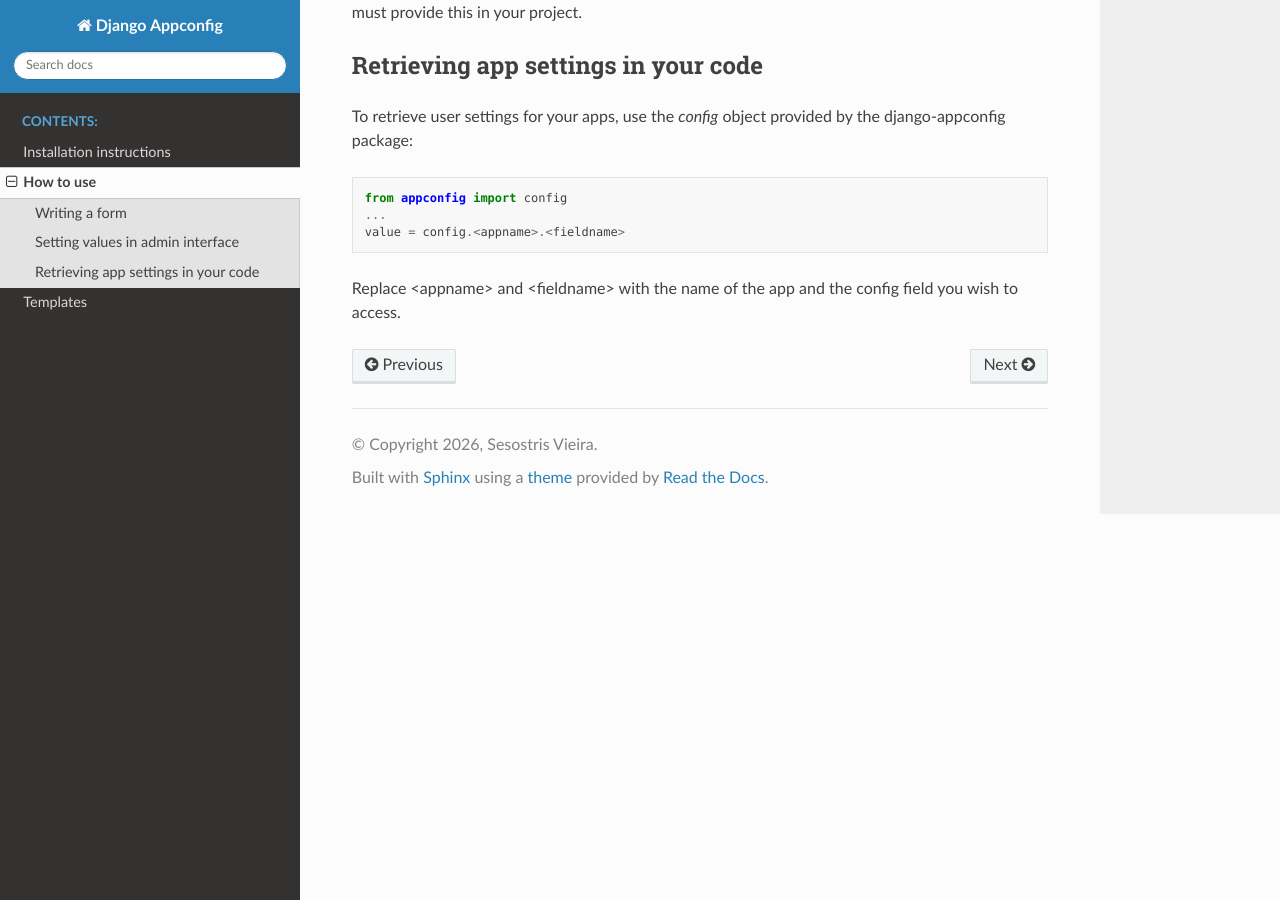
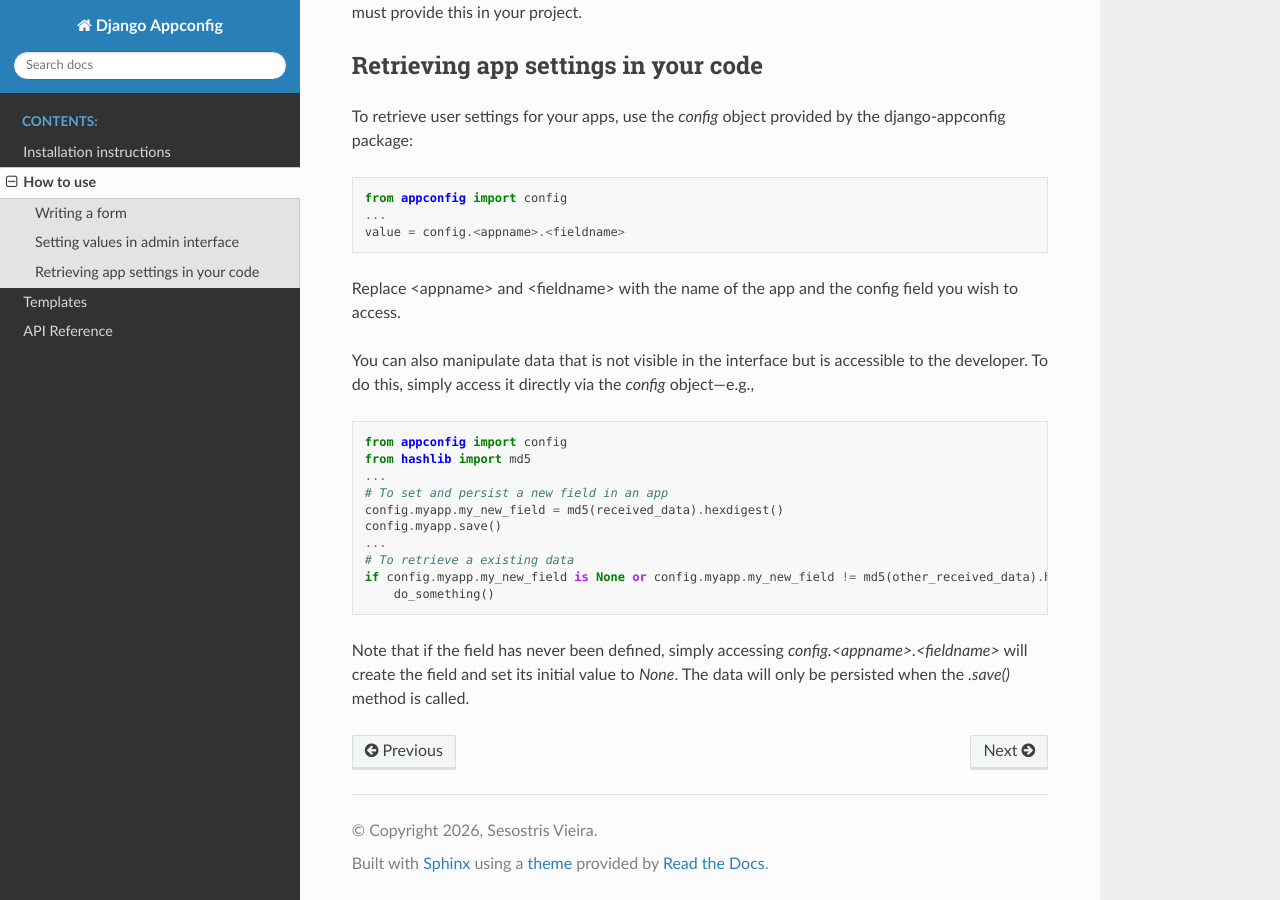
Before and after one commit to interlegis/django-appconfig, a Sphinx documentation site: the page built from docs/source/how_to_use.rst, in a window 1280 px wide and 900 px high, scrolled down 964 px. Built offline with Sphinx 7.4.7 and the Read the Docs theme 3.1.0, drawn with Linux system fonts in a browser that asks for light colours.

Commit message:
Update documentation

```diff
--- a/docs/source/how_to_use.rst
+++ b/docs/source/how_to_use.rst
@@ -52,3 +52,20 @@ To retrieve user settings for your apps, use the `config` object provided by the
 
 
 Replace <appname> and <fieldname> with the name of the app and the config field you wish to access.
+
+You can also manipulate data that is not visible in the interface but is accessible to the developer. To do this, simply access it directly via the `config` object—e.g.,
+
+.. code-block:: python
+
+    from appconfig import config
+    from hashlib import md5
+    ...
+    # To set and persist a new field in an app
+    config.myapp.my_new_field = md5(received_data).hexdigest()
+    config.myapp.save()
+    ...
+    # To retrieve a existing data
+    if config.myapp.my_new_field is None or config.myapp.my_new_field != md5(other_received_data).hexdigest():
+        do_something()
+
+Note that if the field has never been defined, simply accessing `config.<appname>.<fieldname>` will create the field and set its initial value to `None`. The data will only be persisted when the `.save()` method is called.
--- a/docs/source/index.rst
+++ b/docs/source/index.rst
@@ -16,6 +16,8 @@ Normally, this type of data is usually kept in the `settings.py` project
 file. But if this data changes with a moderate or hight frequency, we need
 redeploy the project whenever a change is made.
 
+There is also data that needs to be persisted for use at different stages of a process lifecycle, such as the date of the last execution or a hash of data fetched from the web.
+
 An alternative is to write a Model to persist these data in the database, but
 this type of model has no one relationship with other models in project, they
 appear to be "floating" in a class diagram.
@@ -31,3 +33,4 @@ way to access these data in your code.
    installation
    how_to_use
    templates
+   api
```
Also changed, not shown: docs/source/api.rst (added, +75 -0 lines).
